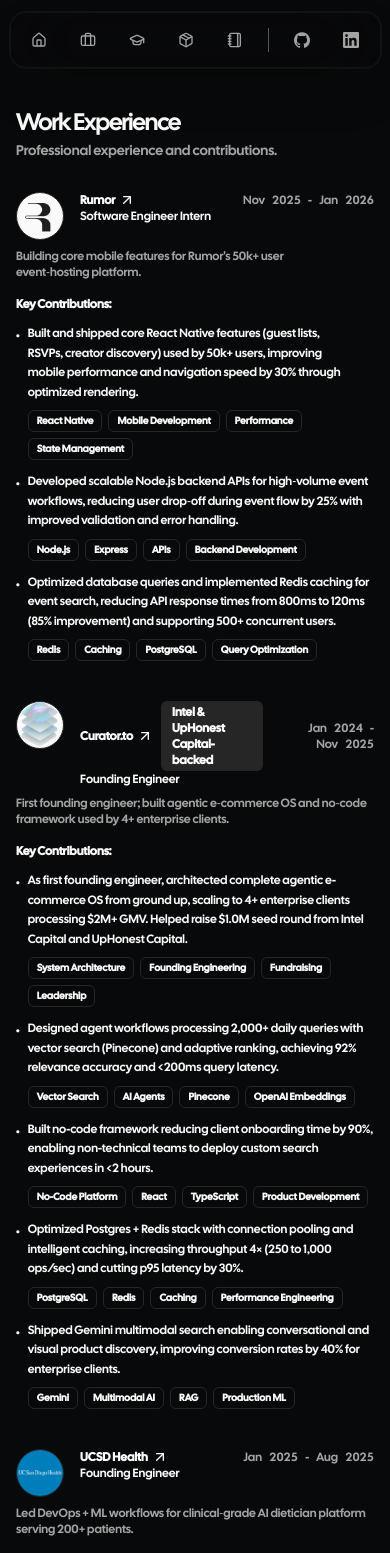
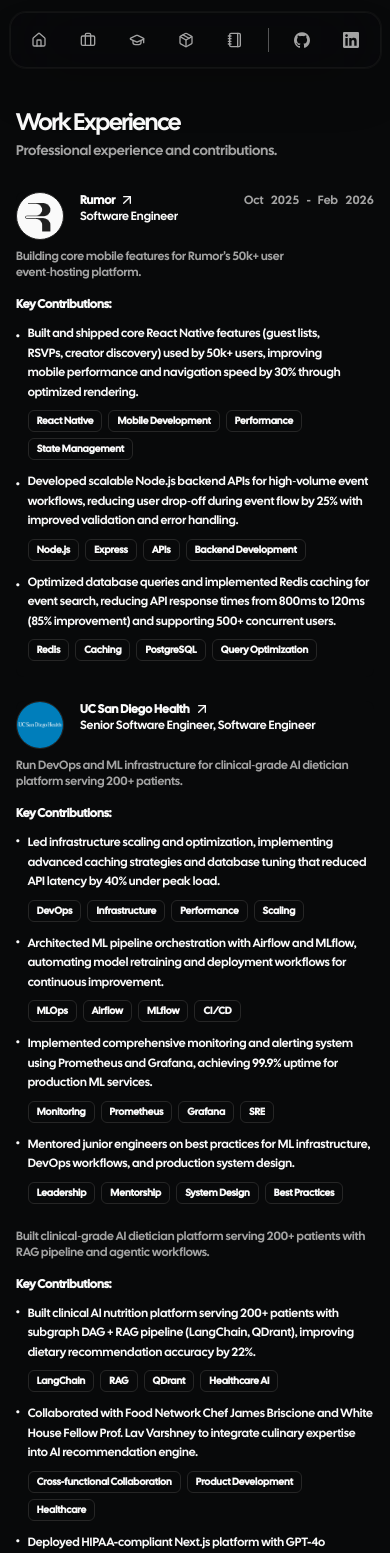
Before and after one commit to arjunpkulkarni/newPortfolio, a Next.js app: page /work in a window 390 px wide. Shown: the top 1553 px of the page. Built offline with nearby package versions, Linux system fonts and the light colour scheme.

Commit message:
updating

```diff
--- a/src/app/work/page.tsx
+++ b/src/app/work/page.tsx
@@ -2,14 +2,27 @@
 
 import BlurFade from "@/components/magicui/blur-fade";
 import { ResumeCard } from "@/components/resume-card";
+import { PromotionCard } from "@/components/promotion-card";
 import { DATA } from "@/data/resume";
-import { useEffect, useRef, useState } from "react";
+import { useEffect, useRef, useState, useMemo } from "react";
 
 const BLUR_FADE_DELAY = 0.04;
 
 export default function WorkPage() {
   const [scrollProgress, setScrollProgress] = useState(0);
   const mainRef = useRef<HTMLElement>(null);
+
+  // Group work experiences by company to handle promotions
+  const groupedWork = useMemo(() => {
+    const groups: { [key: string]: typeof DATA.work } = {};
+    DATA.work.forEach((work) => {
+      if (!groups[work.company]) {
+        groups[work.company] = [];
+      }
+      groups[work.company].push(work);
+    });
+    return groups;
+  }, []);
 
   // Calculate total items for timeline
   const allItems = [
@@ -86,13 +99,39 @@
         </BlurFade>
 
         <div className="flex min-h-0 flex-col gap-y-6 md:pr-16">
-          {DATA.work.map((work, id) => (
+          {Object.entries(groupedWork).map(([company, roles], groupIndex) => {
+            // If multiple roles at same company, use PromotionCard
+            if (roles.length > 1) {
+              return (
                 <BlurFade
-              key={work.company}
-              delay={BLUR_FADE_DELAY * 6 + id * 0.05}
+                  key={`${company}-group-${groupIndex}`}
+                  delay={BLUR_FADE_DELAY * 6 + groupIndex * 0.05}
+                >
+                  <PromotionCard
+                    logoUrl={roles[0].logoUrl}
+                    altText={company}
+                    company={company}
+                    href={roles[0].href}
+                    badges={roles[0].badges}
+                    roles={roles.map(role => ({
+                      title: role.title,
+                      period: `${role.start} - ${role.end ?? "Present"}`,
+                      description: role.description,
+                      tasks: role.tasks,
+                    }))}
+                  />
+                </BlurFade>
+              );
+            }
+
+            // Single role, use regular ResumeCard
+            const work = roles[0];
+            return (
+              <BlurFade
+                key={`${company}-single-${groupIndex}`}
+                delay={BLUR_FADE_DELAY * 6 + groupIndex * 0.05}
               >
                 <ResumeCard
-                key={work.company}
                   logoUrl={work.logoUrl}
                   altText={work.company}
                   title={work.company}
@@ -104,7 +143,8 @@
                   tasks={work.tasks}
                 />
               </BlurFade>
-          ))}
+            );
+          })}
         </div>
       </section>
       {Array.isArray(DATA.partners) && DATA.partners.length > 0 && (
@@ -118,11 +158,11 @@
           <div className="flex min-h-0 flex-col gap-y-6 md:pr-16">
             {DATA.partners.map((partner, id) => (
               <BlurFade
-                key={partner.company}
+                key={`${partner.company}-${partner.title}-${id}`}
                 delay={BLUR_FADE_DELAY * 8 + id * 0.05}
               >
                 <ResumeCard
-                  key={partner.company}
+                  key={`${partner.company}-${partner.title}-${id}`}
                   logoUrl={partner.logoUrl}
                   altText={partner.company}
                   title={partner.company}
@@ -149,11 +189,11 @@
         <div className="flex min-h-0 flex-col gap-y-6 md:pr-16">
           {DATA.research.map((researchItem, id) => (
             <BlurFade
-              key={researchItem.company}
+              key={`${researchItem.company}-${researchItem.title}-${id}`}
               delay={BLUR_FADE_DELAY * 8 + id * 0.05}
             >
               <ResumeCard
-                key={researchItem.company}
+                key={`${researchItem.company}-${researchItem.title}-${id}`}
                 logoUrl={researchItem.logoUrl}
                 altText={researchItem.company}
                 title={researchItem.company}
@@ -178,11 +218,11 @@
         <div className="flex min-h-0 flex-col gap-y-6 md:pr-16">
           {DATA.clubs.map((club, id) => (
             <BlurFade
-              key={club.company}
+              key={`${club.company}-${club.title}-${id}`}
               delay={BLUR_FADE_DELAY * 10 + id * 0.05}
             >
               <ResumeCard
-                key={club.company}
+                key={`${club.company}-${club.title}-${id}`}
                 logoUrl={club.logoUrl}
                 altText={club.company}
                 title={club.company}
--- /dev/null
+++ b/src/components/promotion-card.tsx
@@ -0,0 +1,162 @@
+"use client";
+
+import { Avatar, AvatarFallback, AvatarImage } from "@/components/ui/avatar";
+import { Badge } from "@/components/ui/badge";
+import { Card, CardHeader, CardContent } from "@/components/ui/card";
+import { cn } from "@/lib/utils";
+import { motion } from "framer-motion";
+import { ArrowUpRight } from "lucide-react";
+import Link from "next/link";
+import React from "react";
+
+interface Role {
+  title: string;
+  period: string;
+  description?: string;
+  tasks?: readonly {
+    readonly description: string;
+    readonly skills: readonly string[];
+  }[];
+}
+
+interface PromotionCardProps {
+  logoUrl?: string | import('next/image').StaticImageData;
+  altText: string;
+  company: string;
+  href?: string;
+  badges?: readonly string[];
+  roles: Role[];
+  titleClassName?: string;
+  cardClassName?: string;
+}
+
+export const PromotionCard = ({
+  logoUrl,
+  altText,
+  company,
+  href,
+  badges,
+  roles,
+  titleClassName,
+  cardClassName,
+}: PromotionCardProps) => {
+  return (
+    <div className="block">
+      <Card className={cn("flex flex-col transition-all duration-300 ease-out hover:shadow-lg", cardClassName)}>
+        {/* Company Header */}
+        <div className="flex">
+          <div className="flex-none">
+            <Avatar className="border size-12 m-auto bg-muted-background dark:bg-foreground">
+              {logoUrl && (
+                <AvatarImage
+                  src={typeof logoUrl === 'string' ? logoUrl : logoUrl.src}
+                  alt={altText}
+                  className="object-cover"
+                />
+              )}
+              <AvatarFallback>{altText[0]}</AvatarFallback>
+            </Avatar>
+          </div>
+          <div className="flex-grow ml-4 items-center flex-col group">
+            <CardHeader>
+              <div className="flex items-center justify-between gap-x-2 text-base">
+                <h3 className={cn("inline-flex items-center mr-4 justify-center font-semibold leading-none text-xs sm:text-sm", titleClassName)}>
+                  {href && href !== "#" ? (
+                    <Link href={href} className="inline-flex items-center gap-1 hover:underline">
+                      {company}
+                      <ArrowUpRight className="size-4" />
+                    </Link>
+                  ) : (
+                    <span>{company}</span>
+                  )}
+                  {badges && (
+                    <span className="inline-flex gap-x-1 ml-2">
+                      {badges.map((badge, index) => (
+                        <Badge
+                          variant="secondary"
+                          className="align-middle text-xs"
+                          key={index}
+                        >
+                          {badge}
+                        </Badge>
+                      ))}
+                    </span>
+                  )}
+                </h3>
+              </div>
+              {/* All roles on same line - matching ResumeCard subtitle placement */}
+              <div className="font-sans text-xs">
+                {roles.map((role, roleIndex) => (
+                  <span key={roleIndex}>
+                    {roleIndex > 0 && ", "}
+                    {role.title}
+                  </span>
+                ))}
+              </div>
+            </CardHeader>
+          </div>
+        </div>
+
+        {/* Roles content - Each role formatted like ResumeCard */}
+        {roles.map((role, roleIndex) => (
+          <React.Fragment key={roleIndex}>
+
+            {/* Description Section - matches ResumeCard */}
+            {role.description && (
+              <CardContent className="pt-2 pb-2">
+                <motion.div
+                  initial={{ opacity: 1, height: "auto" }}
+                  animate={{
+                    opacity: 1,
+                    height: "auto",
+                  }}
+                  transition={{
+                    duration: 0.7,
+                    ease: [0.16, 1, 0.3, 1],
+                  }}
+                  className="text-xs sm:text-sm text-muted-foreground"
+                >
+                  {role.description}
+                </motion.div>
+              </CardContent>
+            )}
+
+            {/* Tasks Section - matches ResumeCard */}
+            {role.tasks && role.tasks.length > 0 && (
+              <CardContent className="pt-2 pb-4">
+                <div className="space-y-3">
+                  <h4 className="text-xs font-semibold text-foreground mb-2">Key Contributions:</h4>
+                  <ul className="space-y-3">
+                    {role.tasks.map((task, taskIndex) => (
+                      <li key={taskIndex} className="text-xs sm:text-sm">
+                        <div className="flex gap-2">
+                          <span className="text-primary">•</span>
+                          <div className="flex-1">
+                            <p className="text-foreground leading-relaxed mb-2">
+                              {task.description}
+                            </p>
+                            <div className="flex flex-wrap gap-1.5">
+                              {task.skills.map((skill, skillIndex) => (
+                                <Badge
+                                  key={skillIndex}
+                                  variant="outline"
+                                  className="text-[10px] sm:text-xs px-2 py-0.5"
+                                >
+                                  {skill}
+                                </Badge>
+                              ))}
+                            </div>
+                          </div>
+                        </div>
+                      </li>
+                    ))}
+                  </ul>
+                </div>
+              </CardContent>
+            )}
+          </React.Fragment>
+        ))}
+      </Card>
+    </div>
+  );
+};
--- a/src/data/products.ts
+++ b/src/data/products.ts
@@ -318,7 +318,7 @@
     ],
     tags: ["Marketplace", "Product", "Infra"],
     type: "Full-stack",
-    status: "Live",
+    status: "Archived",
     domain: "Marketplace",
     links: {
       live: "https://www.openfield.live/",
@@ -327,7 +327,7 @@
     featured: false,
     impactScore: 80,
     date: "2024-03-12",
-    isCurrentlyLive: true,
+    isCurrentlyLive: false,
   },
 ];
 
--- a/src/data/resume.tsx
+++ b/src/data/resume.tsx
@@ -147,10 +147,10 @@
       href: "https://www.therumor.com/",
       badges: [],
       location: "New York, NY",
-      title: "Software Engineer Intern",
+      title: "Software Engineer",
       logoUrl: rumorLogo,
-      start: "Nov 2025",
-      end: "Jan 2026",
+      start: "Oct 2025",
+      end: "Feb 2026",
       description:
         "Building core mobile features for Rumor's 50k+ user event‑hosting platform.",
       tasks: [
@@ -169,6 +169,66 @@
       ]
     },
     {
+      company: "UC San Diego Health",
+      href: "https://health.ucsd.edu/",
+      badges: [],
+      location: "San Diego, CA",
+      title: "Senior Software Engineer",
+      logoUrl: ucsd,
+      start: "Aug 2025",
+      end: "Jan 2026",
+      description:
+        "Run DevOps and ML infrastructure for clinical‑grade AI dietician platform serving 200+ patients.",
+      tasks: [
+        {
+          description: "Led infrastructure scaling and optimization, implementing advanced caching strategies and database tuning that reduced API latency by 40% under peak load.",
+          skills: ["DevOps", "Infrastructure", "Performance", "Scaling"]
+        },
+        {
+          description: "Architected ML pipeline orchestration with Airflow and MLflow, automating model retraining and deployment workflows for continuous improvement.",
+          skills: ["MLOps", "Airflow", "MLflow", "CI/CD"]
+        },
+        {
+          description: "Implemented comprehensive monitoring and alerting system using Prometheus and Grafana, achieving 99.9% uptime for production ML services.",
+          skills: ["Monitoring", "Prometheus", "Grafana", "SRE"]
+        },
+        {
+          description: "Mentored junior engineers on best practices for ML infrastructure, DevOps workflows, and production system design.",
+          skills: ["Leadership", "Mentorship", "System Design", "Best Practices"]
+        }
+      ]
+    },
+    {
+      company: "UC San Diego Health",
+      href: "https://health.ucsd.edu/",
+      badges: [],
+      location: "San Diego, CA",
+      title: "Software Engineer",
+      logoUrl: ucsd,
+      start: "Jan 2025",
+      end: "Aug 2025",
+      description:
+        "Built clinical‑grade AI dietician platform serving 200+ patients with RAG pipeline and agentic workflows.",
+      tasks: [
+        {
+          description: "Built clinical AI nutrition platform serving 200+ patients with subgraph DAG + RAG pipeline (LangChain, QDrant), improving dietary recommendation accuracy by 22%.",
+          skills: ["LangChain", "RAG", "QDrant", "Healthcare AI"]
+        },
+        {
+          description: "Collaborated with Food Network Chef James Briscione and White House Fellow Prof. Lav Varshney to integrate culinary expertise into AI recommendation engine.",
+          skills: ["Cross-functional Collaboration", "Product Development", "Healthcare"]
+        },
+        {
+          description: "Deployed HIPAA-compliant Next.js platform with GPT-4o integration, implementing encryption, audit logging, and secure PHI handling, passing UCSD Health IT security review.",
+          skills: ["Next.js", "GPT-4", "HIPAA Compliance", "Security"]
+        },
+        {
+          description: "Built agentic workflow with LangGraph for multi-step reasoning (medical history, allergies, meal generation), reducing manual dietician review time by 65%.",
+          skills: ["LangGraph", "AI Agents", "Workflow Automation", "Python"]
+        }
+      ]
+    },
+    {
       company: "Curator.to",
       href: "https://curator.to/",
       badges: ["Intel & UpHonest Capital-backed"],
@@ -176,7 +236,7 @@
       title: "Founding Engineer",
       logoUrl: siramaiLogo,
       start: "Jan 2024",
-      end: "Nov 2025",
+      end: "Dec 2025",
       description:
         "First founding engineer; built agentic e‑commerce OS and no‑code framework used by 4+ enterprise clients.",
       tasks: [
@@ -199,36 +259,6 @@
         {
           description: "Shipped Gemini multimodal search enabling conversational and visual product discovery, improving conversion rates by 40% for enterprise clients.",
           skills: ["Gemini", "Multimodal AI", "RAG", "Production ML"]
-        }
-      ]
-    },
-    {
-      company: "UCSD Health",
-      href: "https://health.ucsd.edu/",
-      badges: [],
-      location: "San Diego, CA",
-      title: "Founding Engineer",
-      logoUrl: ucsd,
-      start: "Jan 2025",
-      end: "Aug 2025",
-      description:
-        "Led DevOps + ML workflows for clinical‑grade AI dietician platform serving 200+ patients.",
-      tasks: [
-        {
-          description: "Built clinical AI nutrition platform serving 200+ patients with subgraph DAG + RAG pipeline (LangChain, QDrant), improving dietary recommendation accuracy by 22%.",
-          skills: ["LangChain", "RAG", "QDrant", "Healthcare AI"]
-        },
-        {
-          description: "Collaborated with Food Network Chef James Briscione and White House Fellow Prof. Lav Varshney to integrate culinary expertise into AI recommendation engine.",
-          skills: ["Cross-functional Collaboration", "Product Development", "Healthcare"]
-        },
-        {
-          description: "Deployed HIPAA-compliant Next.js platform with GPT-4o integration, implementing encryption, audit logging, and secure PHI handling, passing UCSD Health IT security review.",
-          skills: ["Next.js", "GPT-4", "HIPAA Compliance", "Security"]
-        },
-        {
-          description: "Built agentic workflow with LangGraph for multi-step reasoning (medical history, allergies, meal generation), reducing manual dietician review time by 65%.",
-          skills: ["LangGraph", "AI Agents", "Workflow Automation", "Python"]
         }
       ]
     },
@@ -265,14 +295,14 @@
   ],
   research: [
     {
-      company: "Nick Holonyak, Jr. Micro and Nanotechnology Laboratory",
+      company: "Illinois Quantum Information Science and Technology Center",
       href: "https://mntl.illinois.edu/",
       badges: [],
       location: "Champaign, IL (On-site)",
-      title: "Nanotechnology Researcher",
+      title: "Machine Learning Researcher",
       logoUrl: uiuc,
       start: "Sep 2025",
-      end: "Jan 2026",
+      end: "Dec 2025",
       description:
         "Optimizing quantum material energy with carbon nanotubes, building on ionic Coulomb drag principles for nanofluidic semiconductor channels (Nano Energy, 2023; doi:10.1016/j.nanoen.2023.108860).",
       tasks: [
@@ -287,14 +317,14 @@
       ]
     },
     {
-      company: "Coordinated Science Laboratory",
+      company: "Coordinated Science Laboratory at University of Illinois",
       href: "https://csl.illinois.edu/",
       badges: [],
       location: "In-Person",
-      title: "Software Developer",
+      title: "Software Engineer Intern",
       logoUrl: uiuc,
-      start: "Jan 2025",
-      end: "Aug 2025",
+      start: "Jan 2024",
+      end: "Jan 2025",
       description:
         "Led DevOps + ML workflows for AI dietician platform (merged with UCSD Health project above).",
       tasks: [
@@ -353,14 +383,14 @@
       ]
     },
     {
-      company: "Civil & Environmental Engineering Department",
+      company: "Civil and Environmental Engineering at Illinois",
       href: "https://cee.illinois.edu/",
       badges: [],
       location: "In-Person",
-      title: "Materials Research Assistant",
+      title: "Machine Learning Engineer Intern",
       logoUrl: uiuc,
-      start: "Sep 2022",
-      end: "Dec 2022",
+      start: "Jan 2024",
+      end: "May 2024",
       description:
         "Developed sustainable concrete mixture using ML to predict durability — reduced carbon emissions by 10%.",
       tasks: [
@@ -371,6 +401,28 @@
         {
           description: "Built Python + Random Forest models to predict composition impact on durability, reducing carbon emissions by 10%.",
           skills: ["Python", "Random Forest", "ML", "Sustainability"]
+        }
+      ]
+    },
+    {
+      company: "Siebel School of Computing and Data Science",
+      href: "https://cs.illinois.edu/",
+      badges: [],
+      location: "Urbana, IL",
+      title: "Undergraduate Teaching Assistant",
+      logoUrl: uiuc,
+      start: "Jan 2023",
+      end: "Apr 2023",
+      description:
+        "Teaching assistant for computer science courses, helping students with coursework and projects.",
+      tasks: [
+        {
+          description: "Held office hours and provided one-on-one support for students in computer science courses.",
+          skills: ["Teaching", "Mentorship", "Computer Science"]
+        },
+        {
+          description: "Graded assignments and provided detailed feedback to help students improve their programming skills.",
+          skills: ["Code Review", "Feedback", "Education"]
         }
       ]
     },
```
Lines whose indentation alone changed are shown as unchanged.
